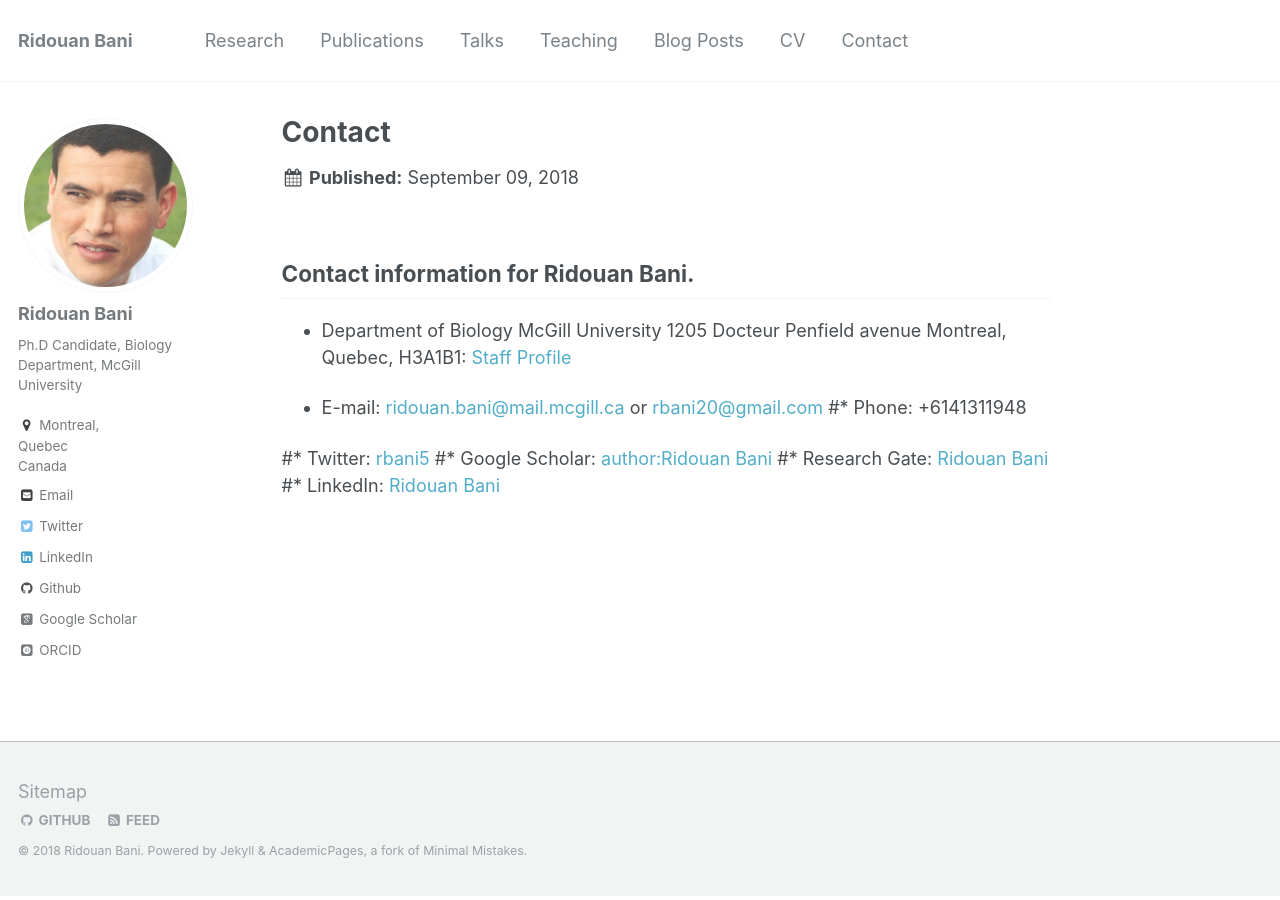
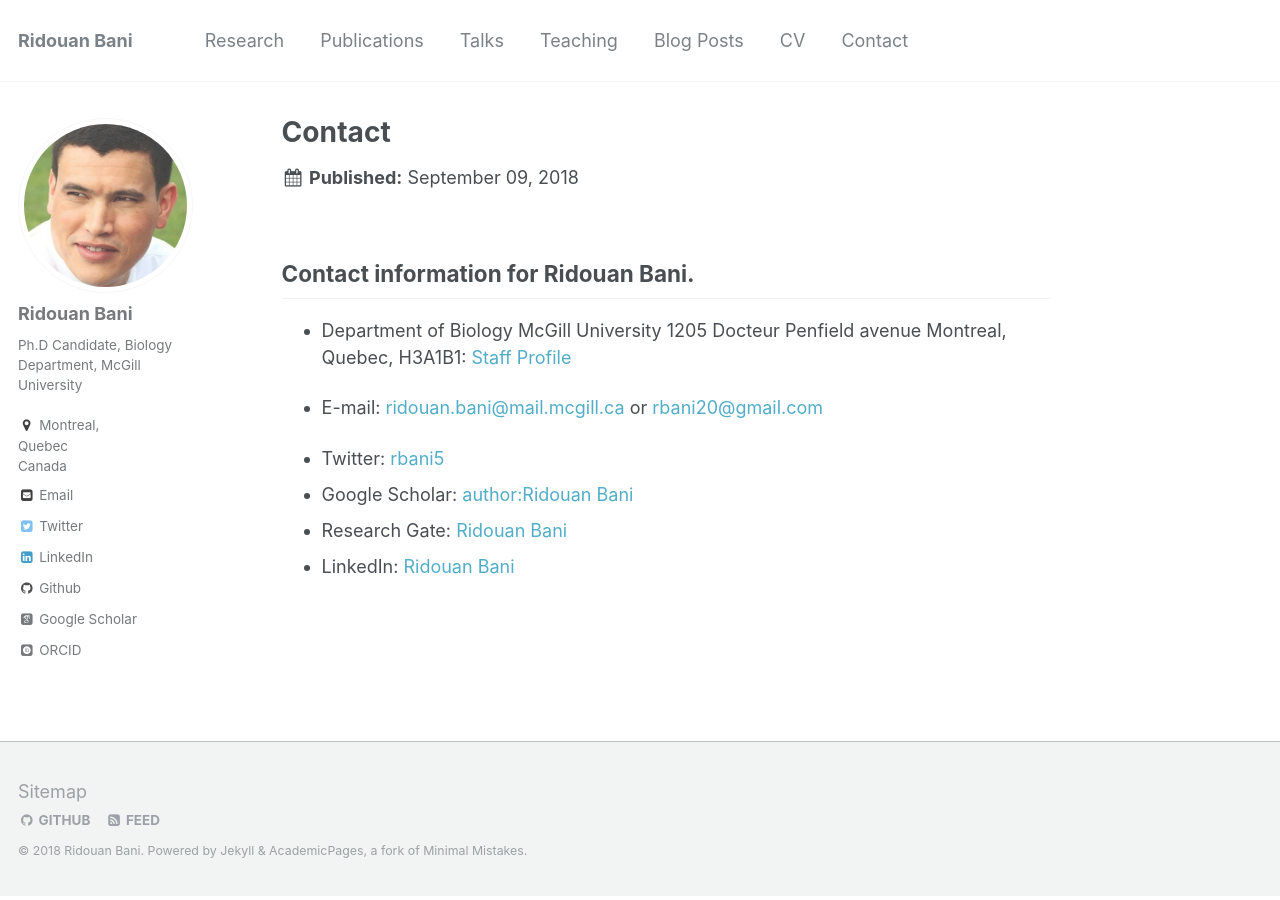
Before and after one commit to RidouanBani/RidouanBani.github.io, a Jekyll site: the page built from _pages/contact.md, in a window 1280 px wide. Built offline with Jekyll 4.4.1, drawn with Linux system fonts in a browser that asks for light colours; some web fonts are replaced.

Commit message:
Update contact.md

```diff
--- a/_pages/contact.md
+++ b/_pages/contact.md
@@ -14,9 +14,8 @@ Contact information for Ridouan Bani.
  Montreal, Quebec, H3A1B1: [Staff Profile](https://staffprofile.usq.edu.au/Profile/Adam-Sparks)
 
 * E-mail: [ridouan.bani@mail.mcgill.ca](ridouan.bani@mail.mcgill.ca) or [rbani20@gmail.com](rbani20@gmail.com)
-#* Phone: +6141311948
 
-#* Twitter: [rbani5](http://twitter.com/rbani5)
-#* Google Scholar: [author:Ridouan Bani](https://scholar.google.ca/citations?user=WColvYYAAAAJ&hl=en&oi=ao)
-#* Research Gate: [Ridouan Bani](https://www.researchgate.net/profile/Ridouan_Bani)
-#* LinkedIn: [Ridouan Bani](https://ca.linkedin.com/in/ridouan-bani-291a5664)
+* Twitter: [rbani5](http://twitter.com/rbani5)
+* Google Scholar: [author:Ridouan Bani](https://scholar.google.ca/citations?user=WColvYYAAAAJ&hl=en&oi=ao)
+* Research Gate: [Ridouan Bani](https://www.researchgate.net/profile/Ridouan_Bani)
+* LinkedIn: [Ridouan Bani](https://ca.linkedin.com/in/ridouan-bani-291a5664)
```
